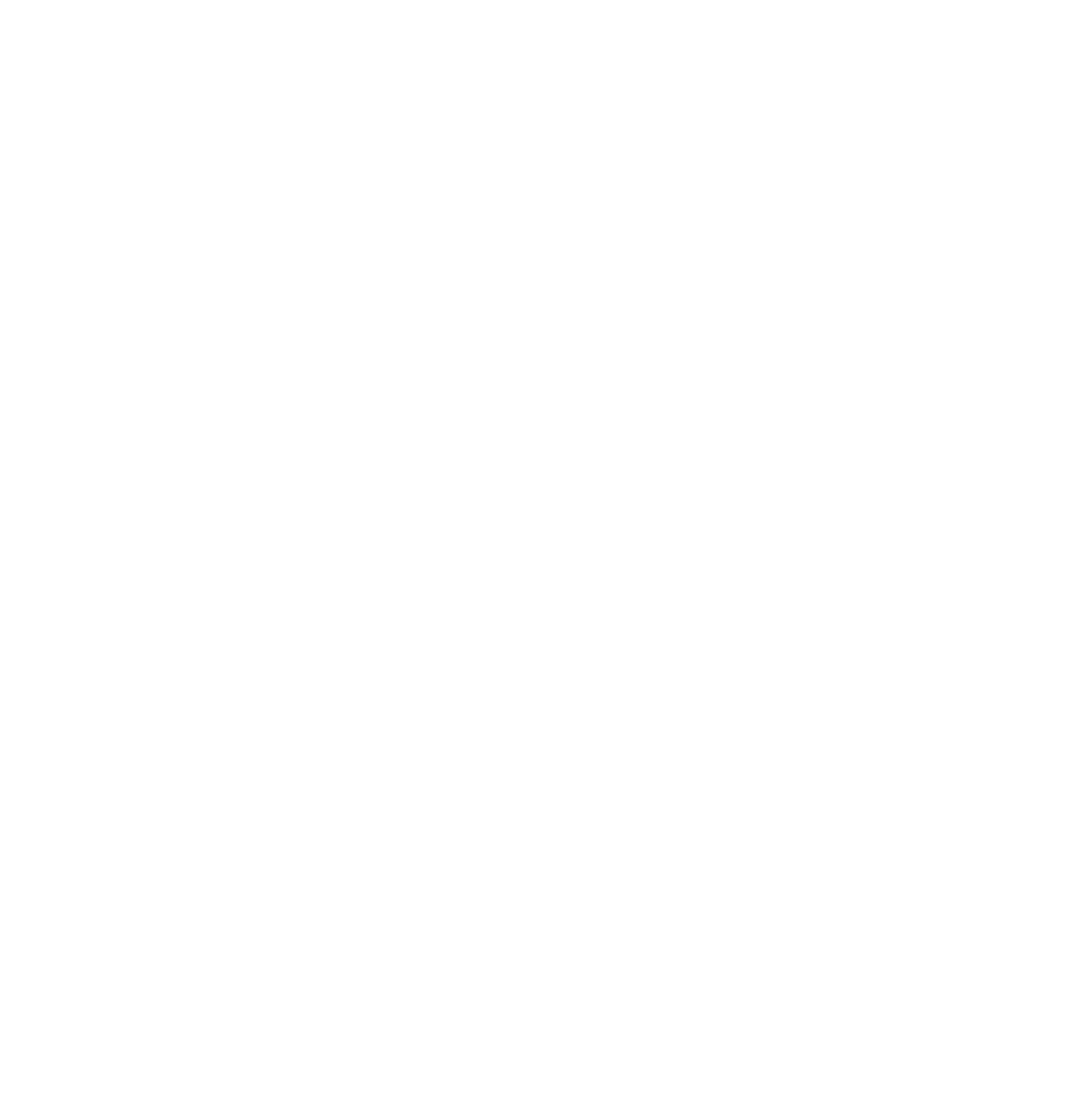
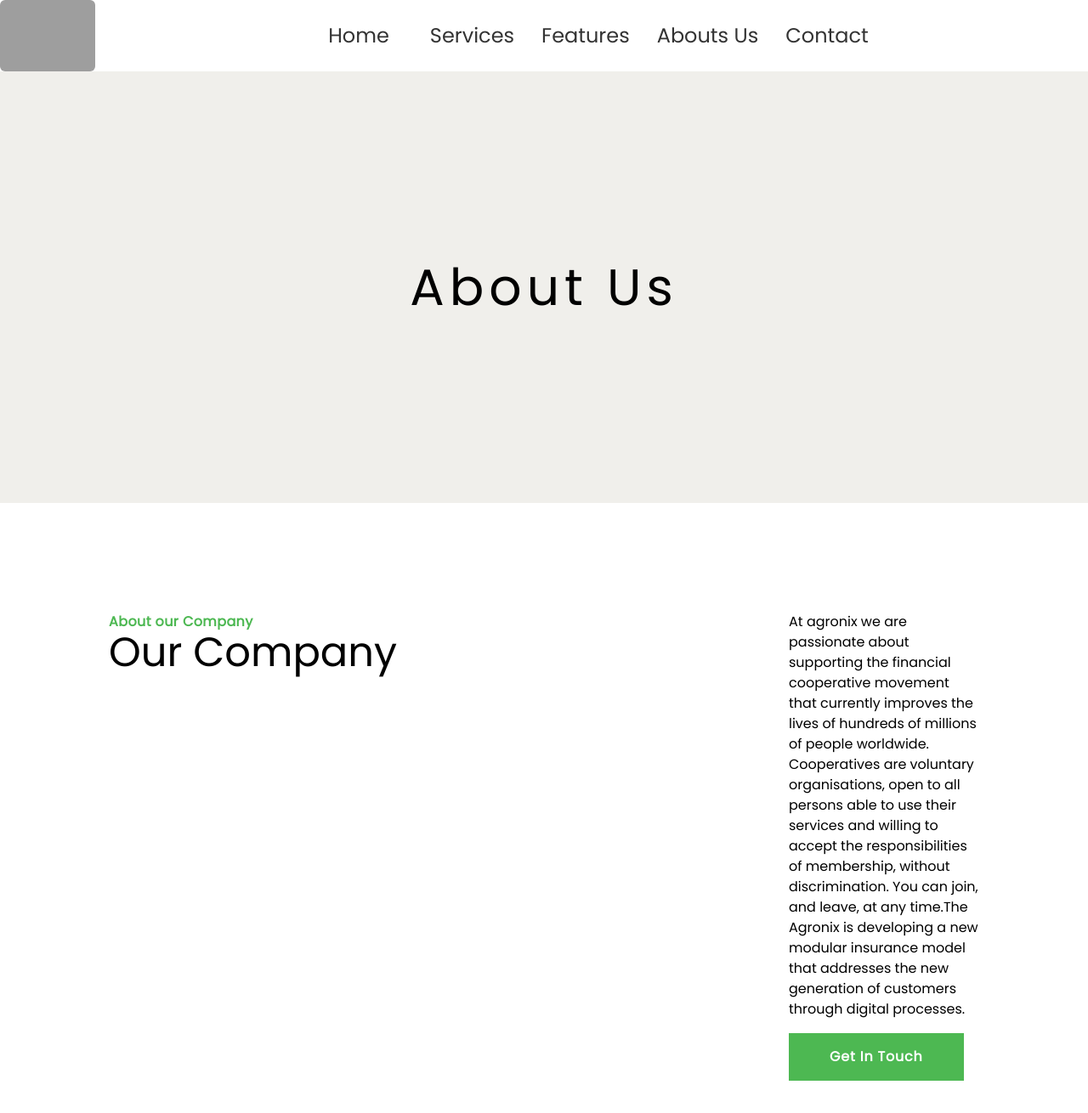
Before and after one commit to wakulima/wakulima-Ui, a React (Create React App) app: page /about in a window 1280 px wide. Before the commit this address had no page. Shown: the top 1310 px of the page at 85% size. Before the commit the page ends 800 px from the top, so only its background shows below. Built offline with nearby package versions, Linux system fonts and the light colour scheme; grey boxes are pictures that could not be loaded.

Commit message:
about page half

```diff
--- a/src/App.js
+++ b/src/App.js
@@ -5,6 +5,7 @@
 // import DashboardApp from './Pages/Dashboard1';
 import { BrowserRouter as Router, Routes, Route, Link } from "react-router-dom";
 import SignUpForm from "./Pages/SignUpForm";
+import About from "./Pages/About";
 
 
 
@@ -17,6 +18,7 @@
           <Route exact path="/" element={<LandingPage />}></Route>
           <Route exact path="/signup" element={<SignUpForm />}></Route>
           <Route exact path="/login" element={<LoginForm />}></Route>
+          <Route exact path="/about" element={<About/>}></Route>
         </Routes>
       </Router>
 
--- /dev/null
+++ b/src/Pages/About.jsx
@@ -0,0 +1,32 @@
+import React from 'react'
+import NavBar from '../components/NavBar'
+
+function About() {
+  return (
+    <div >
+        <NavBar/>
+        <div className='px-32 py-56 text-center bg-[#F0EFEB]'>
+            <h1 className='text-6xl tracking-widest'>About Us</h1>
+
+        </div>
+        <div className='px-32 py-32'>
+            <div className='flex flex-row'>
+            <div className='min-w-[800px]'>
+                <h1 className=' text-[#4DB852] font-bold tracking-wide'>About our Company</h1>
+                <h1 className='text-5xl'>Our Company</h1>
+            </div>
+            <div className='space-y-4'>
+                <p>At agronix we are passionate about supporting the financial cooperative movement that currently improves the lives of hundreds of millions of people worldwide. Cooperatives are voluntary organisations, open to all persons able to use their services and willing to accept the responsibilities of membership, without discrimination. You can join, and leave, at any time.The Agronix is developing a new modular insurance model that addresses the new generation of customers through digital processes.</p>
+                <button className='text-white  font-bold tracking-wider bg-[#4DB852] px-12 py-4'>Get In Touch</button>
+            </div>
+
+            </div>
+        </div>
+
+
+
+    </div>
+  )
+}
+
+export default About
--- a/src/Pages/LandingPage.jsx
+++ b/src/Pages/LandingPage.jsx
@@ -9,6 +9,7 @@
 import FeatureCard from '../components/FeatureCard'
 import Farm from '../components/farm/Farm'
 import Footer2 from '../components/Footer2'
+import ServicesSection from '../components/ServicesSection'
 // import * as Hi from "react-icons/hi";
 // import * as Md from "react-icons/md";
 // import * as Fi from "react-icons/fi";
@@ -56,8 +57,8 @@
             <NavBar />
             <HeroSection/>
         </section>
-        <section id='services '>
-            <div className='space-y-24 mx-8 pt-16'>
+        <section id='OUr company '>
+            <div className='space-y-24 mx-8 py-16'>
                 <div className='flex flex-col items-center space-y-10'>
                     <h1 className='text-6xl'>Our General Company</h1>
 
@@ -80,39 +81,16 @@
                         </div>
                     </div>
                 </div>
-                <div className='flex flex-row justify-center space-x-16 pt-32'>
-                    <div className='text-center w-[400px] h-[400px]  shadow-2xl rounded-xl shadow-black/50 flex flex-col align-center items-center p-8 space-y-4'>
-                        <div className='    w-[80px] h-[80px]  bg-[#4DB852] rounded-full'></div>
-                        <h1 className='text-2xl font-bold text-[#4DB852]'>Ai enabled Supply chain</h1>
-                        <p className='text-lg'>Lorem ipsum dolor sit amet, consectetur adipiscing elit. Ut elit tellus, luctus nec ullamcorper mattis, pulvinar dapibus leo.</p>
 
-                    </div>
-
-
-                    <div className='p-8 text-center space-y-4 w-[400px] h-[400px] bg-[#4DB852] bg-gradient-to-r  shadow-2xl rounded-xl shadow-black/50 flex flex-col align-center items-center '>
-                    <div className='    w-[80px] h-[80px]  bg-[white] rounded-full '></div>
-                    <h1 className='text-2xl font-bold text-[white]'>Market Analysis</h1>
-                        <p className='text-lg text-white'>Lorem ipsum dolor sit amet, consectetur adipiscing elit. Ut elit tellus, luctus nec ullamcorper mattis, pulvinar dapibus leo.</p>
-
-                    </div>
-
-
-                    <div className=' text-center w-[400px] h-[400px]  shadow-2xl rounded-xl shadow-black/50 flex flex-col align-center items-center p-8 space-y-4'>
-                        <div className='    w-[80px] h-[80px]  bg-[#4DB852] rounded-full'></div>
-                        <h1 className='text-2xl font-bold text-[#4DB852]'>Farmer Connection</h1>
-                        <p className='text-lg'>Lorem ipsum dolor sit amet, consectetur adipiscing elit. Ut elit tellus, luctus nec ullamcorper mattis, pulvinar dapibus leo.</p>
-
-                    </div>
-                </div>
 
             </div>
 
             <div className='space-x-16 w-fit m-auto space-y-12 pt-32'>
                 <h1 className=' text-[#4DB852] text-2xl underline font-bold tracking-wide'>Last 6 months Actions</h1>
 
-                <p className="text-black max-w-[900px] text-lg tracking-wide ">Lorem ipsum dolor sit amet consectetur, adipisicing elit. Nesciunt
-                            illo tenetur fuga ducimus numquam ea! Lorem ipsum dolor sit amet consectetur, adipisicing elit. Nesciunt
-                            illo tenetur fuga ducimus numquam ea!
+                <p className=" text-black max-w-[900px] text-lg tracking-wide ">Lorem ipsum dolor sit amet consectetur, adipisicing elit. Nesciunt
+                illo tenetur fuga ducimus numquam ea! Lorem ipsum dolor sit amet consectetur, adipisicing elit. Nesciunt
+                illo tenetur fuga ducimus numquam ea!
                     </p>
                     <div className='flex flex-row justify-center md:space-x-28 '>
                         <HeroTitles number={'250'} word={'Our Happy Customer'}/>
@@ -122,7 +100,10 @@
                     </div></div>
             </div>
         </section>
-        <section className='pt-20'>
+        <section className='bg-[#F0EFEB] py-32'>
+            <ServicesSection/>
+        </section>
+        <section className='py-20'>
             <Farm/>
         </section>
 
--- a/src/components/HeroSection.jsx
+++ b/src/components/HeroSection.jsx
@@ -19,7 +19,7 @@
 
             <div className="flex flex-row space-x-8 justify-center ">
             <Link to='/signup'>
-             <button className=' bg-[#4DB852] text-white tracking-wide  py-4 px-16 text-md uppercase hover:bg-[#A8CF45] rounded-3xl'>Discover More</button>
+             <button className='hover:animate-pulse bg-[#4DB852] text-white tracking-wide  py-4 px-16 text-md uppercase hover:bg-[#A8CF45] rounded-3xl'>Discover More</button>
             </Link>
 
            <Link to='login'>
--- a/src/components/HeroTitles.jsx
+++ b/src/components/HeroTitles.jsx
@@ -3,7 +3,7 @@
 
 function HeroTitles({word,number}) {
   return (
-    <div className='text-center mx-2'>
+    <div className='text-center mr-2 '>
         <div className='bg-[#F0EFEB] h-[160px] flex  justify-center items-center w-[160px] border rounded-full'>
         <h1 className='cardhero md:text-3xl lg:text-6xl  text-[#4DB852]'>{number}+</h1>
         </div>
--- /dev/null
+++ b/src/components/ServicesSection.jsx
@@ -0,0 +1,41 @@
+import React from 'react'
+
+function ServicesSection() {
+  return (
+    <div>
+        <div className='flex flex-col items-center space-y-10'>
+            <h1 className='text-6xl'>Featured Services</h1>
+            <div>
+            <div className='flex flex-row justify-center space-x-16 pt-32'>
+                    <div className='text-center w-[400px] h-[400px]  shadow-2xl rounded-xl shadow-black/50 flex flex-col align-center items-center p-8 space-y-4'>
+                        <div className='    w-[80px] h-[80px]  bg-[#4DB852] rounded-full'></div>
+                        <h1 className='text-2xl font-bold text-[#4DB852]'>Ai enabled Supply chain</h1>
+                        <p className='text-lg'>Lorem ipsum dolor sit amet, consectetur adipiscing elit. Ut elit tellus, luctus nec ullamcorper mattis, pulvinar dapibus leo.</p>
+
+                    </div>
+
+
+                    <div className='hover:animate-pulse p-8 text-center space-y-4 w-[400px] h-[400px] bg-[#4DB852] bg-gradient-to-r  shadow-2xl rounded-xl shadow-black/50 flex flex-col align-center items-center '>
+                    <div className='    w-[80px] h-[80px]  bg-[white] rounded-full '></div>
+                    <h1 className='text-2xl font-bold text-[white]'>Market Analysis</h1>
+                        <p className='text-lg text-white'>Lorem ipsum dolor sit amet, consectetur adipiscing elit. Ut elit tellus, luctus nec ullamcorper mattis, pulvinar dapibus leo.</p>
+
+                    </div>
+
+
+                    <div className=' text-center w-[400px] h-[400px]  shadow-2xl rounded-xl shadow-black/50 flex flex-col align-center items-center p-8 space-y-4'>
+                        <div className='    w-[80px] h-[80px]  bg-[#4DB852] rounded-full'></div>
+                        <h1 className='text-2xl font-bold text-[#4DB852]'>Farmer Connection</h1>
+                        <p className='text-lg'>Lorem ipsum dolor sit amet, consectetur adipiscing elit. Ut elit tellus, luctus nec ullamcorper mattis, pulvinar dapibus leo.</p>
+
+                    </div>
+                </div>
+            </div>
+
+        </div>
+
+    </div>
+  )
+}
+
+export default ServicesSection
```
